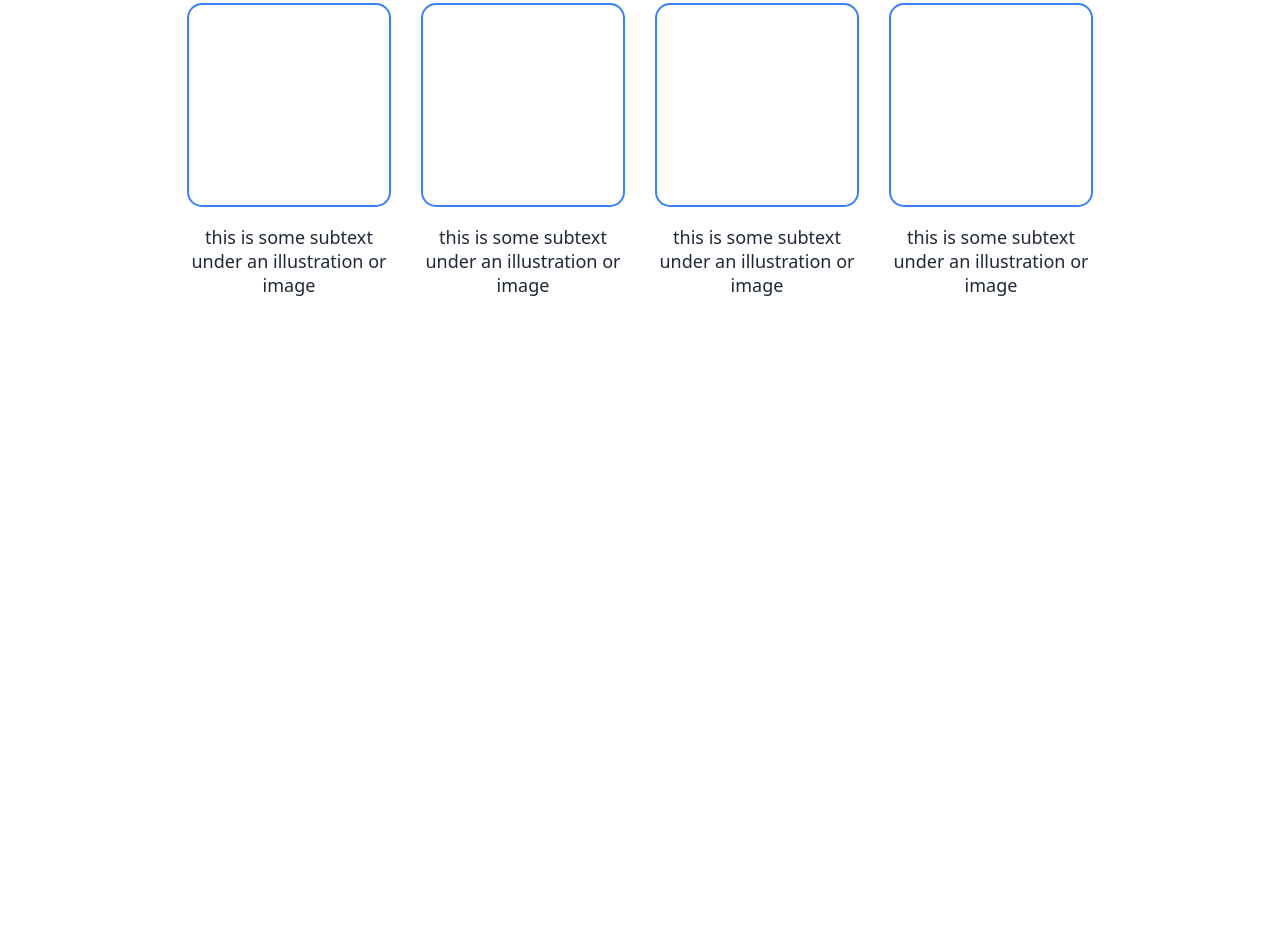
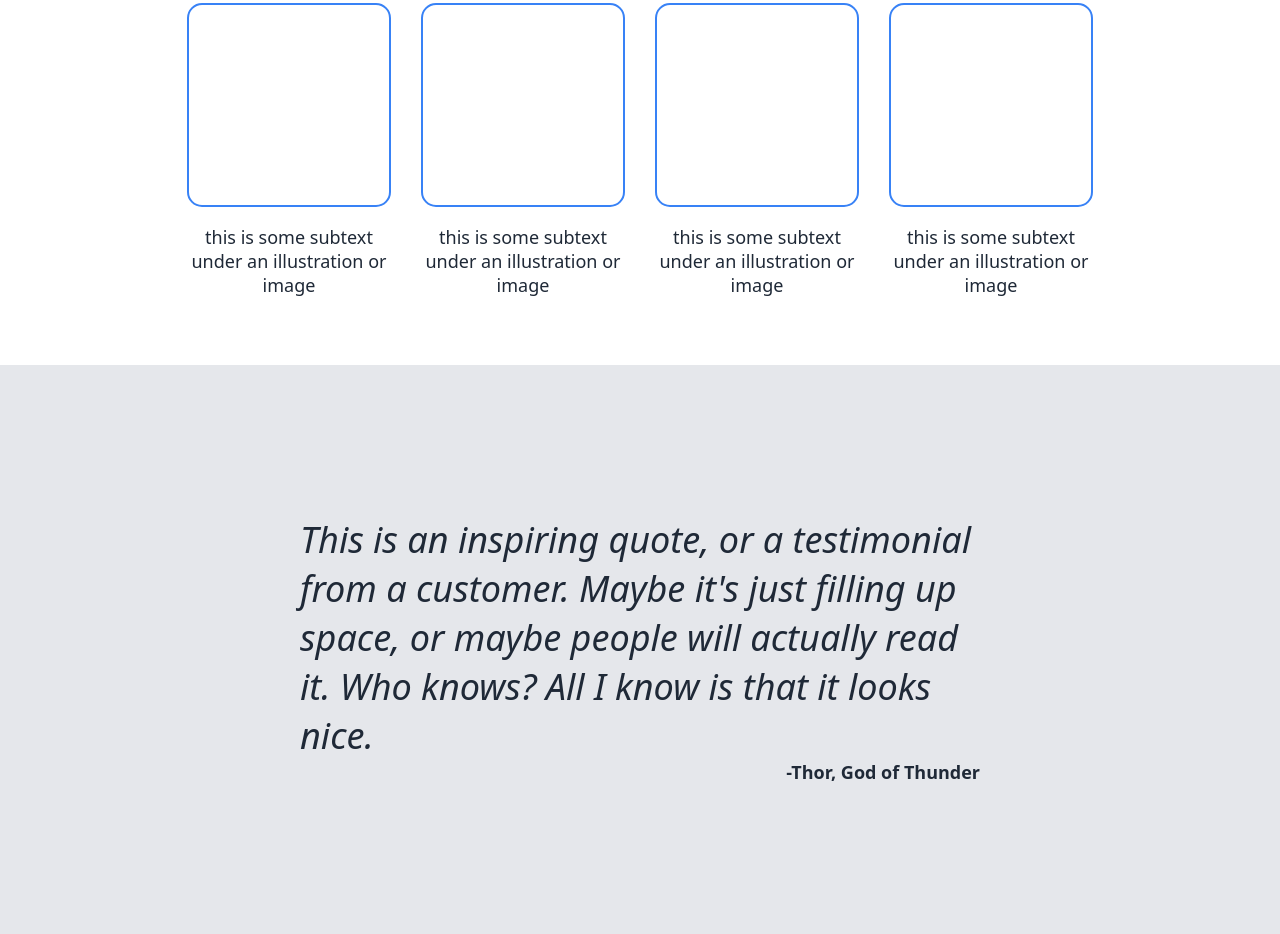
Before and after one commit to eggyolks317/landing_page, a plain HTML site: page index.html in a window 1280 px wide. Shown: the part 556-1490 px from the top of the page. Before the commit the page ends 921 px from the top, so only its background shows below. Drawn offline with Linux system fonts and the light colour scheme.

Commit message:
Completed quote sections

```diff
--- a/index.html
+++ b/index.html
@@ -53,5 +53,9 @@
         </div>
 
     </div>
+    <div class="quote_section">
+        <div id="quote">This is an inspiring quote, or a testimonial from a customer. Maybe it's just filling up space, or maybe people will actually read it. Who knows? All I know is that it looks nice.</div>
+        <div id="signature">-Thor, God of Thunder</div>
+    </div>
 </body>
 </html>
--- a/styles.css
+++ b/styles.css
@@ -101,3 +101,20 @@ p {
     align-items: center;
     gap: 30px;;
 }
+.quote_section {
+    background-color: #E5E7EB;
+    padding: 150px 300px;
+}
+#quote {
+    font-size: 36px;
+    font-weight: lighter;
+    font-style: italic;
+    color:#1F2937;
+    text-align: left;
+}
+#signature {
+    text-align: right;
+    font-size: 18px;
+    font-weight: bold;
+    color: #1F2937;
+}
```
